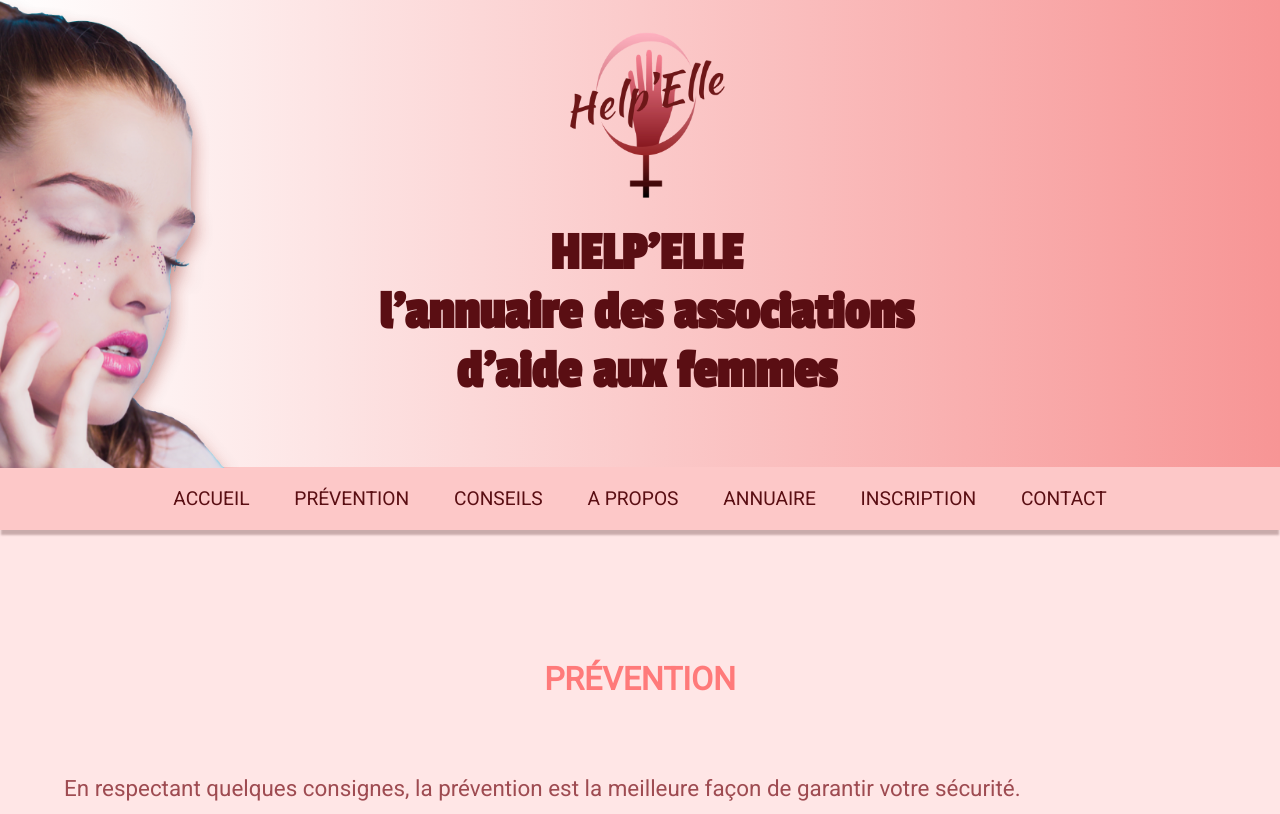
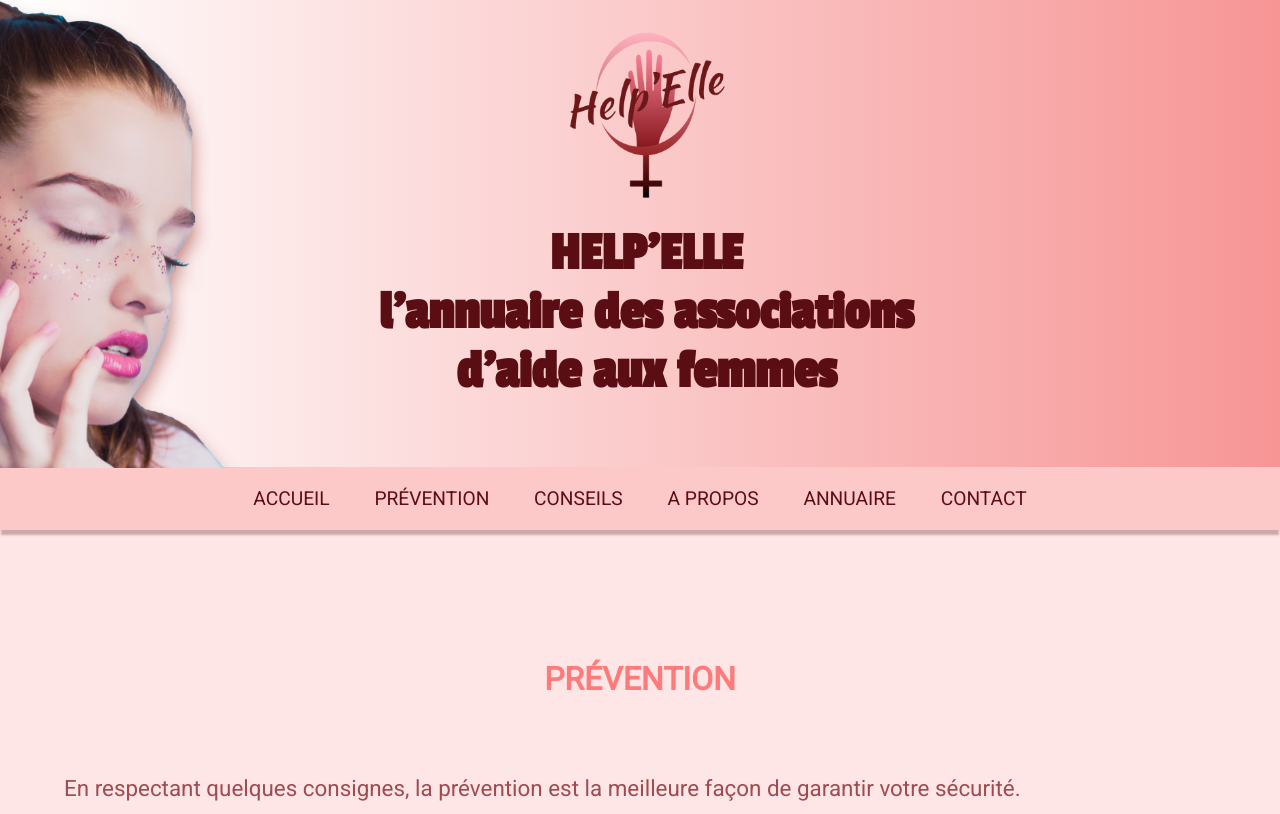
Before and after one commit to nadiaprojets/helpelledesign, a plain HTML site: page prevention.html in a window 1280 px wide. Shown: the top 814 px of the page. Drawn offline with Linux system fonts and the light colour scheme.

Commit message:
Update prevention.html

```diff
--- a/prevention.html
+++ b/prevention.html
@@ -32,7 +32,7 @@
                 <li><a href="conseils.html">Conseils</a></li>
                 <li><a href="apropos.html">A propos</a></li>
                 <li><a href="annuaire.html">Annuaire</a></li>
-                <li><a href="InscrireMonAssociation.html">Inscription</a></li>
+                <!--<li><a href="InscrireMonAssociation.html">Inscription</a></li>-->
                 <li><a href="contact.html">Contact</a></li>
             </ul>
         </nav>
```
